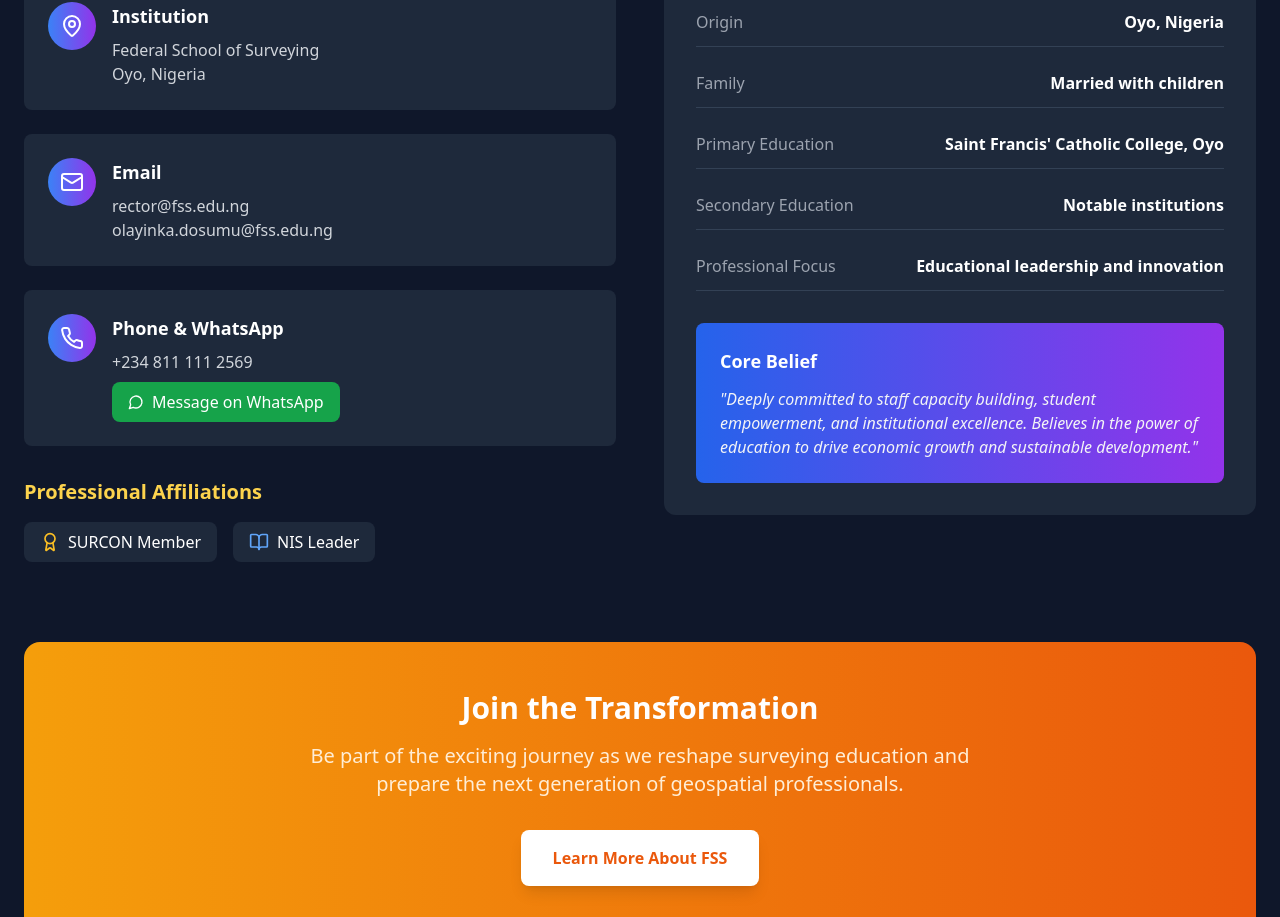
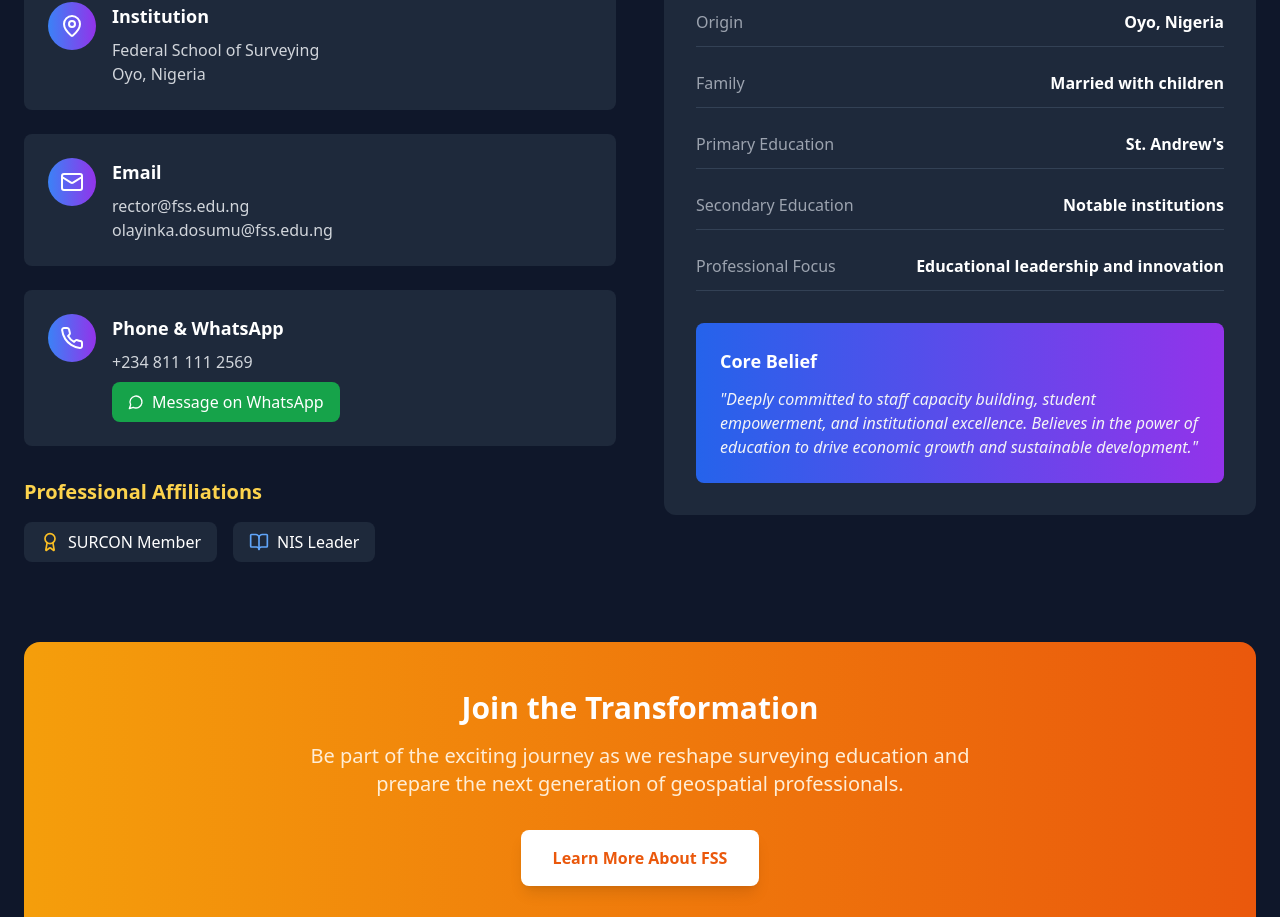
Before and after one commit to Josepholayinka558/Olayinka-portfolio, a React (Vite) app: page / in a window 1280 px wide. Shown: the part 8013-8930 px from the top of the page. Built offline with nearby package versions, Linux system fonts and the light colour scheme.

Commit message:
Update Contact.tsx

```diff
--- a/src/components/Contact.tsx
+++ b/src/components/Contact.tsx
@@ -25,7 +25,7 @@ const Contact = () => {
   const personalProfile = [
     { label: "Origin", value: "Oyo, Nigeria" },
     { label: "Family", value: "Married with children" },
-    { label: "Primary Education", value: "Saint Francis' Catholic College, Oyo" },
+    { label: "Primary Education", value: "St. Andrew's" },
     { label: "Secondary Education", value: "Notable institutions" },
     { label: "Professional Focus", value: "Educational leadership and innovation" }
   ];
```
